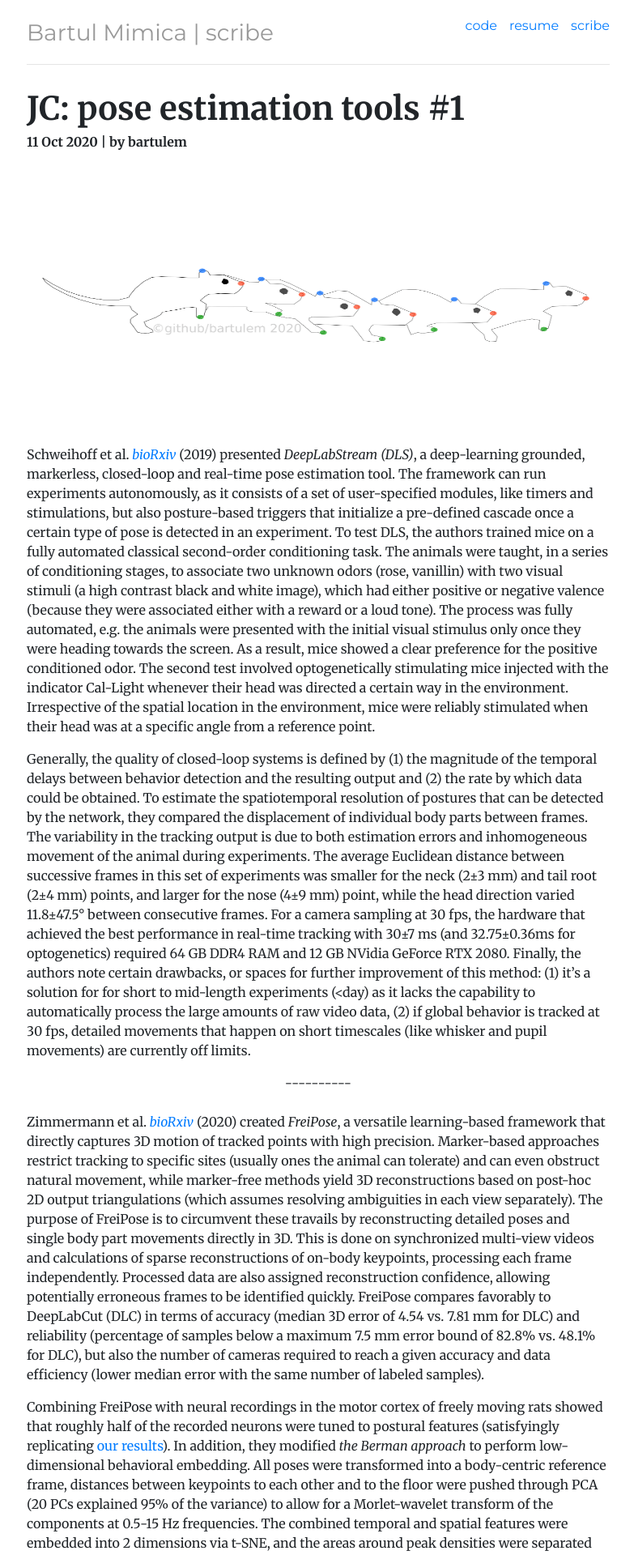
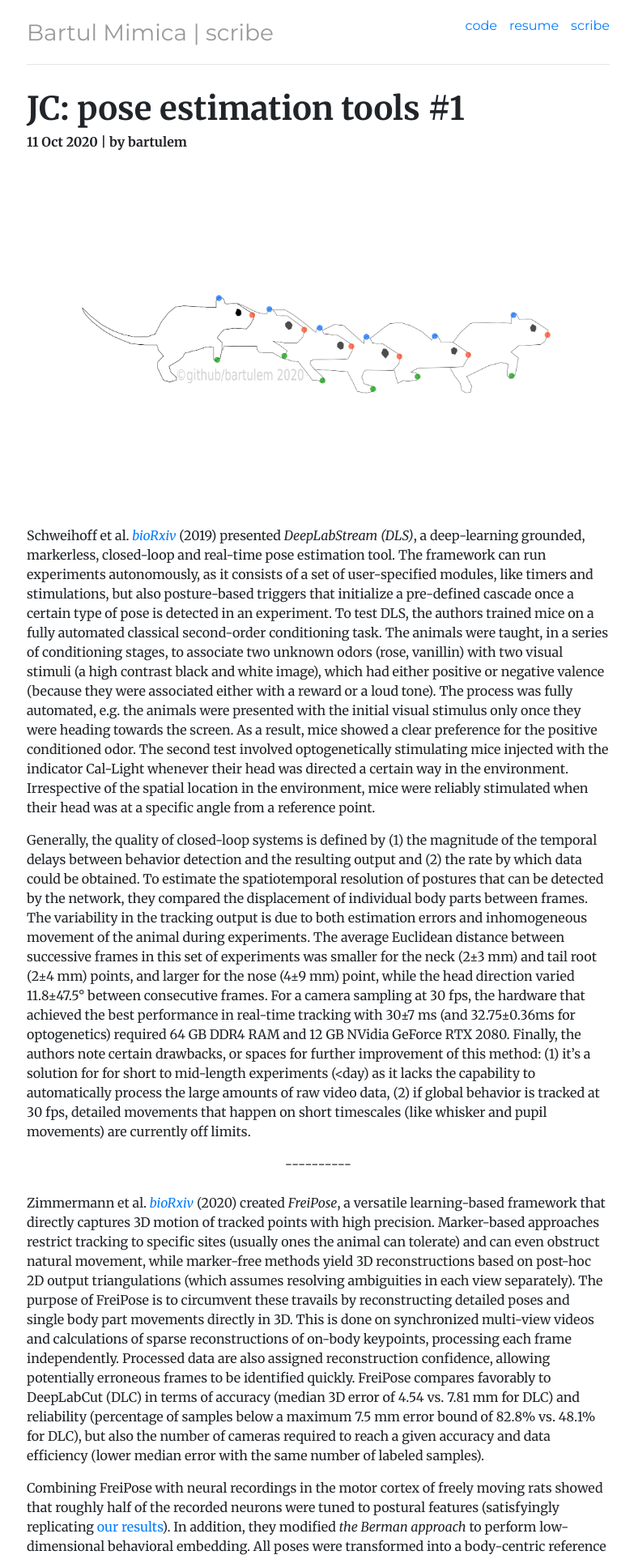
Before and after one commit to bartulem/bartulem.github.io, a Jekyll site: the page built from _posts/2020-10-11-pose-estimation-tools-#1.md, in a window 1280 px wide. Shown: the top 1920 px of the page at 81% size, without its empty margins (247-1030 px from the left). Built offline with Jekyll 4.4.1, drawn with Linux system fonts in a browser that asks for light colours; comment, search, counter and statistics services are not loaded.

Commit message:
pose estimation v3

```diff
--- a/_posts/2020-10-11-pose-estimation-tools-#1.md
+++ b/_posts/2020-10-11-pose-estimation-tools-#1.md
@@ -9,7 +9,7 @@
 ---
 <br/>
 <p class="text-center">
-  <img class="img-custom" alt="pe1" src="/img/pose-estimation-1.png" height="300" width="700"/>
+  <img class="img-custom" alt="pe1" src="/img/pose-estimation-1.png" height="400" width="600"/>
 </p>
 
 Schweihoff et al. <a target="_blank" href="https://www.biorxiv.org/content/10.1101/2019.12.20.884478v1"><em>bioRxiv</em></a> (2019) presented *DeepLabStream (DLS)*, a deep-learning grounded, markerless, closed-loop and real-time pose estimation tool. The framework can run experiments autonomously, as it consists of a set of user-specified modules, like timers and stimulations, but also posture-based triggers that initialize a pre-defined cascade once a certain type of pose is detected in an experiment. To test DLS, the authors trained mice on a fully automated classical second-order conditioning task. The animals were taught, in a series of conditioning stages, to associate two unknown odors (rose, vanillin) with two visual stimuli (a high contrast black and white image), which had either positive or negative valence (because they were associated either with a reward or a loud tone). The process was fully automated, e.g. the animals were presented with the initial visual stimulus only once they were heading towards the screen. As a result, mice showed a clear preference for the positive conditioned odor. The second test involved optogenetically stimulating mice injected with the indicator Cal-Light whenever their head was directed a certain way in the environment. Irrespective of the spatial location in the environment, mice were reliably stimulated when their head was at a specific angle from a reference point.
```
